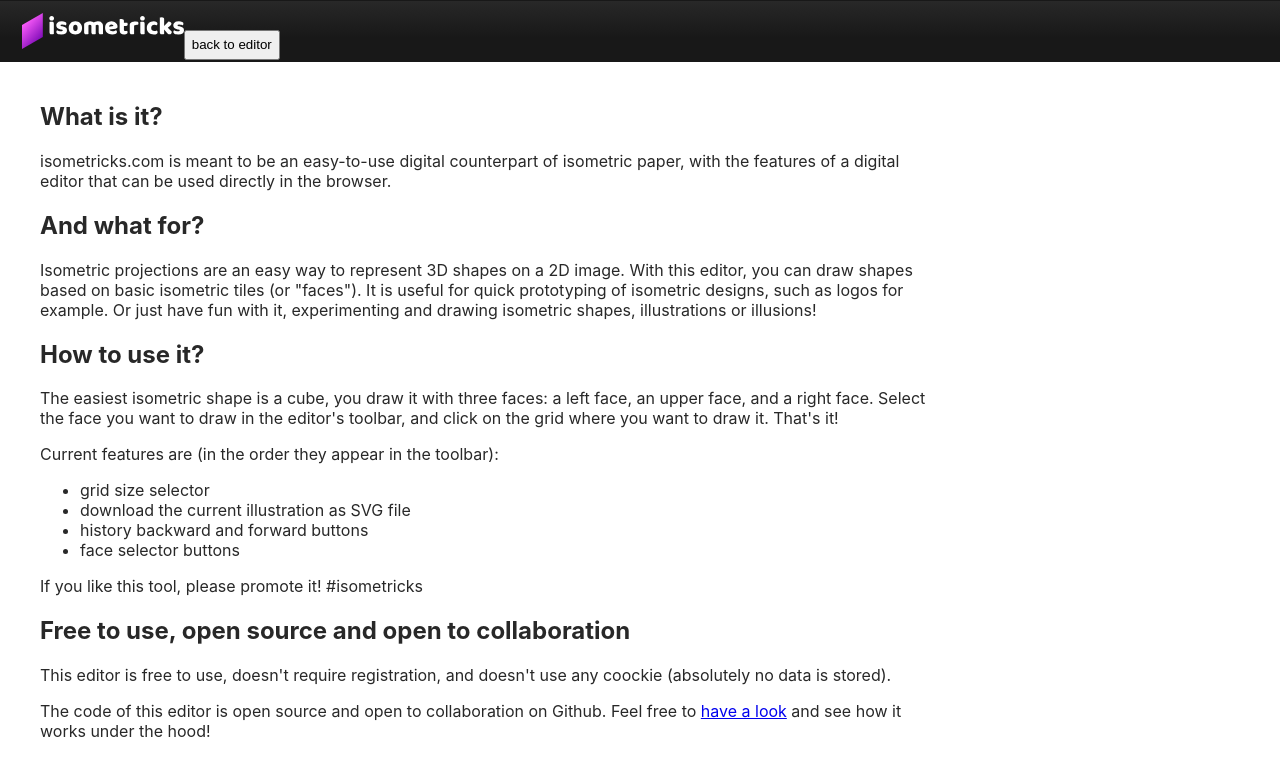
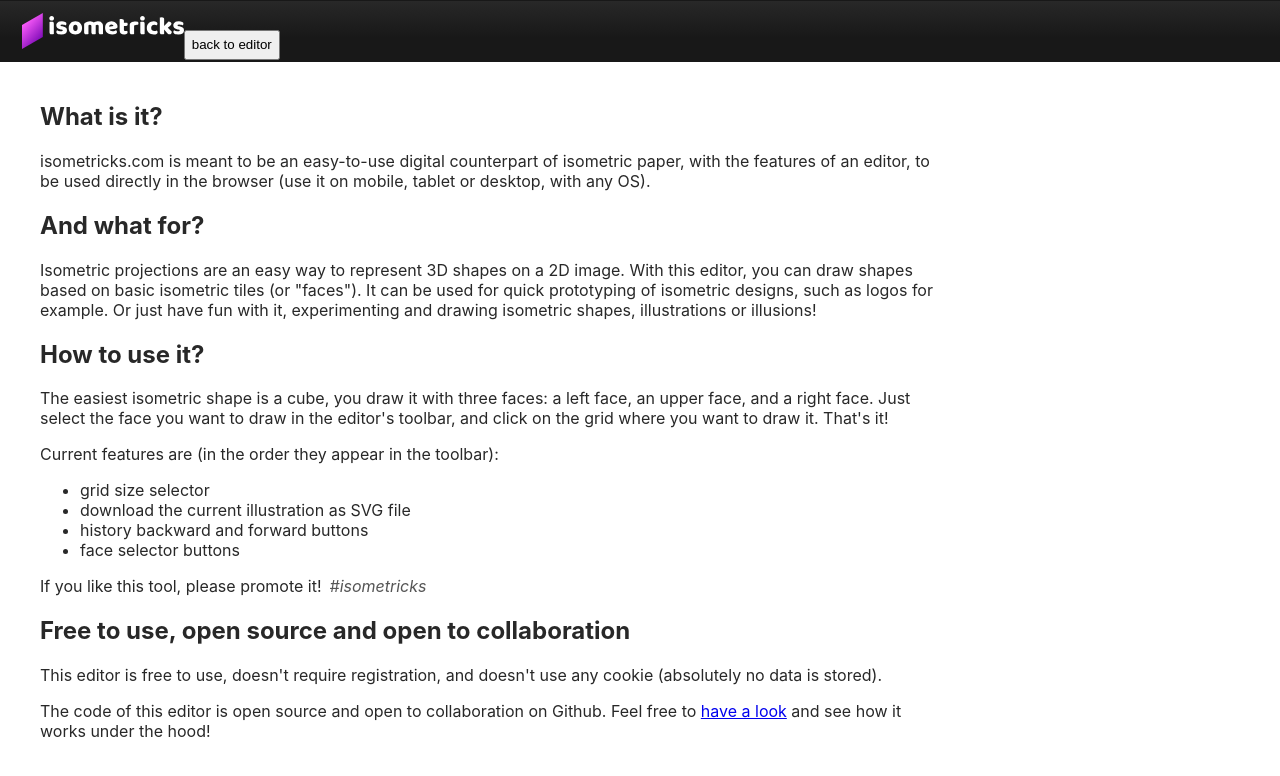
Before and after one commit to NicolasLetellier/isometricks, a React (Create React App) app: page / in a window 1280 px wide. Shown: the top 776 px of the page. Built offline with nearby package versions, Linux system fonts and the light colour scheme.

Commit message:
add corrections on info text

```diff
--- a/src/info/Info.css
+++ b/src/info/Info.css
@@ -3,3 +3,8 @@
   padding: 20px 40px;
   max-width: 900px;
 }
+
+.info-page .hashtag {
+  margin-left: 8px;
+  color: #555555;
+}
--- a/src/info/Info.js
+++ b/src/info/Info.js
@@ -9,19 +9,19 @@ function Info() {
         What is it?
       </h2>
       <p>
-        isometricks.com is meant to be an easy-to-use digital counterpart of isometric paper, with the features of a digital editor that can be used directly in the browser.
+        isometricks.com is meant to be an easy-to-use digital counterpart of isometric paper, with the features of an editor, to be used directly in the browser (use it on mobile, tablet or desktop, with any OS).
       </p>
       <h2>
         And what for?
       </h2>
       <p>
-        Isometric projections are an easy way to represent 3D shapes on a 2D image. With this editor, you can draw shapes based on basic isometric tiles (or "faces"). It is useful for quick prototyping of isometric designs, such as logos for example. Or just have fun with it, experimenting and drawing isometric shapes, illustrations or illusions!
+        Isometric projections are an easy way to represent 3D shapes on a 2D image. With this editor, you can draw shapes based on basic isometric tiles (or "faces"). It can be used for quick prototyping of isometric designs, such as logos for example. Or just have fun with it, experimenting and drawing isometric shapes, illustrations or illusions!
       </p>
       <h2>
         How to use it?
       </h2>
       <p>
-        The easiest isometric shape is a cube, you draw it with three faces: a left face, an upper face, and a right face. Select the face you want to draw in the editor's toolbar, and click on the grid where you want to draw it. That's it!
+        The easiest isometric shape is a cube, you draw it with three faces: a left face, an upper face, and a right face. Just select the face you want to draw in the editor's toolbar, and click on the grid where you want to draw it. That's it!
       </p>
       <p>
         Current features are (in the order they appear in the toolbar):
@@ -41,13 +41,16 @@ function Info() {
         </li>
       </ul>
       <p>
-        If you like this tool, please promote it! #isometricks
+        If you like this tool, please promote it!
+        <em className="hashtag">
+          #isometricks
+        </em>
       </p>
       <h2>
         Free to use, open source and open to collaboration
       </h2>
       <p>
-        This editor is free to use, doesn't require registration, and doesn't use any coockie (absolutely no data is stored).
+        This editor is free to use, doesn't require registration, and doesn't use any cookie (absolutely no data is stored).
       </p>
       <p>
         The code of this editor is open source and open to collaboration on Github. Feel free to <a href="https://github.com/NicolasLetellier/isometricks">have a look</a> and see how it works under the hood!
```
